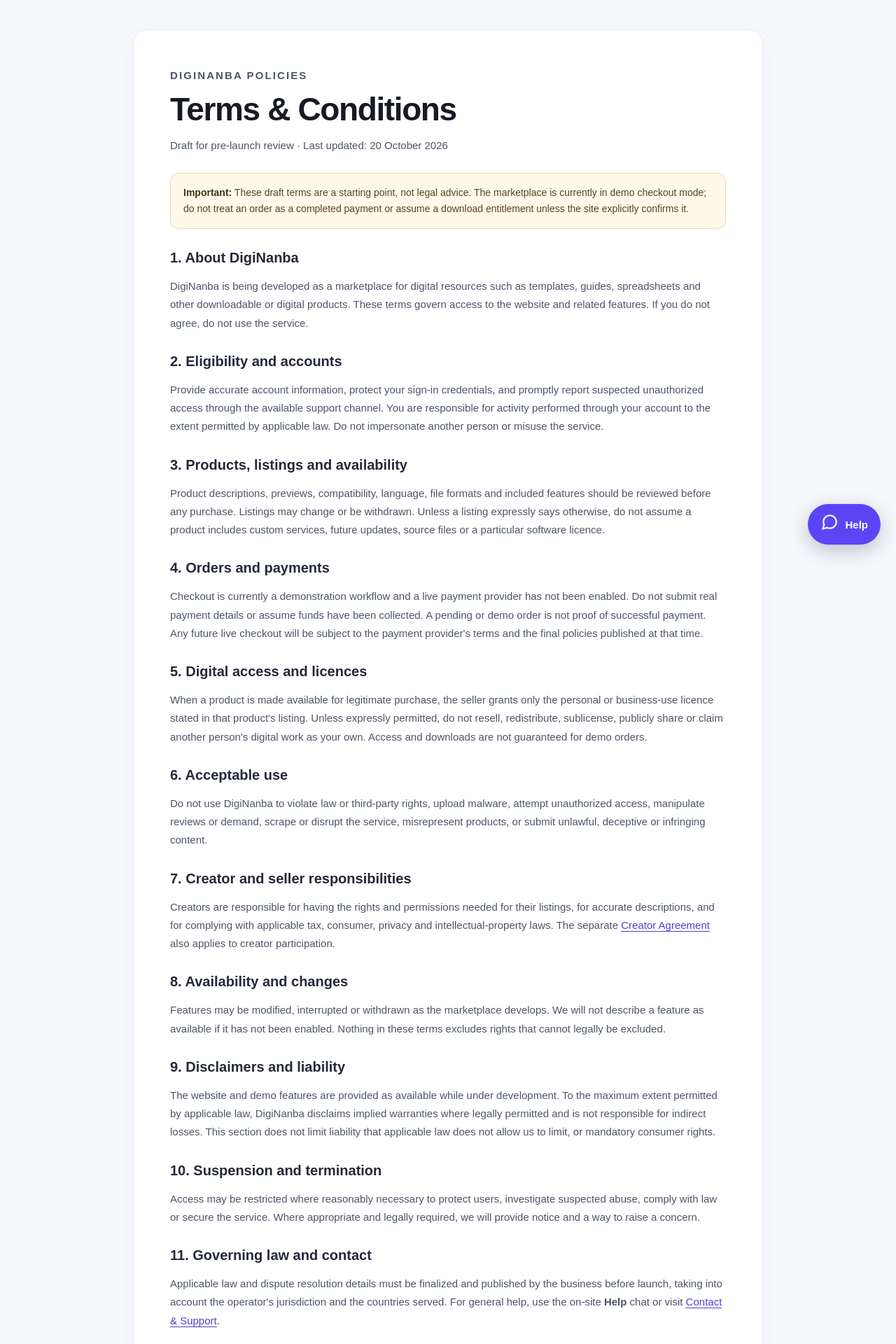
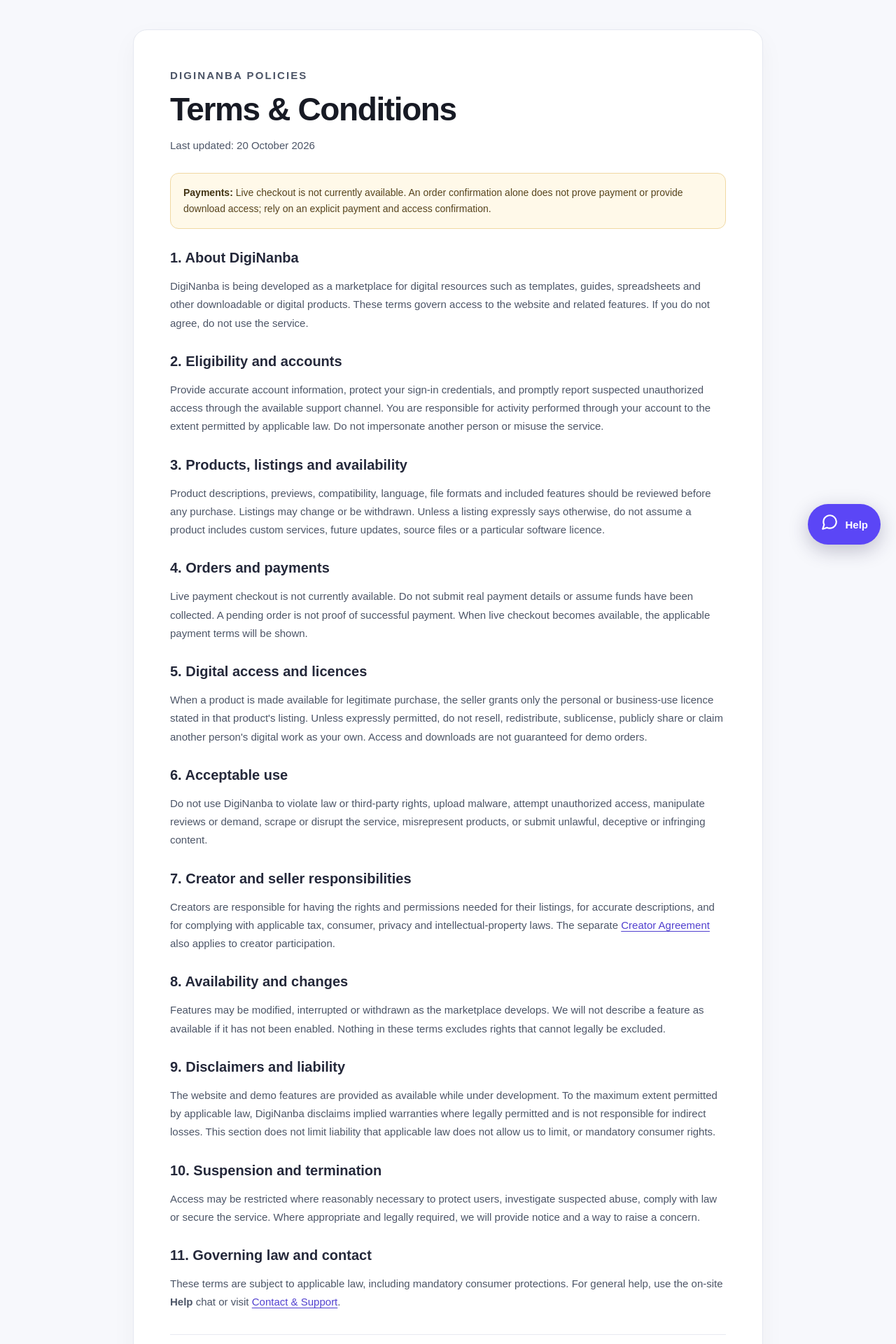
Before and after one commit to agnengineeringselectricals-crypto/diginanba, a Next.js app: page /terms in a window 1280 px wide. Shown: the top 1920 px of the page at 70% size. Built offline with nearby package versions, Linux system fonts and the light colour scheme.

Commit message:
Remove internal pre-launch notes from public policy pages

```diff
--- a/app/terms/page.tsx
+++ b/app/terms/page.tsx
@@ -3,19 +3,19 @@ import Link from 'next/link';
 export const metadata = { title: 'Terms & Conditions', description: 'Terms for using the DigiNanba digital-product marketplace.' };
 
 export default function TermsPage() {
-  return <main className="dn-legal-page"><div className="dn-legal-wrap"><p className="dn-legal-eyebrow">DIGINANBA POLICIES</p><h1>Terms &amp; Conditions</h1><p className="dn-legal-updated">Draft for pre-launch review · Last updated: 20 October 2026</p>
-    <div className="dn-legal-notice"><strong>Important:</strong> These draft terms are a starting point, not legal advice. The marketplace is currently in demo checkout mode; do not treat an order as a completed payment or assume a download entitlement unless the site explicitly confirms it.</div>
+  return <main className="dn-legal-page"><div className="dn-legal-wrap"><p className="dn-legal-eyebrow">DIGINANBA POLICIES</p><h1>Terms &amp; Conditions</h1><p className="dn-legal-updated">Last updated: 20 October 2026</p>
+    <div className="dn-legal-notice"><strong>Payments:</strong> Live checkout is not currently available. An order confirmation alone does not prove payment or provide download access; rely on an explicit payment and access confirmation.</div>
     <h2>1. About DigiNanba</h2><p>DigiNanba is being developed as a marketplace for digital resources such as templates, guides, spreadsheets and other downloadable or digital products. These terms govern access to the website and related features. If you do not agree, do not use the service.</p>
     <h2>2. Eligibility and accounts</h2><p>Provide accurate account information, protect your sign-in credentials, and promptly report suspected unauthorized access through the available support channel. You are responsible for activity performed through your account to the extent permitted by applicable law. Do not impersonate another person or misuse the service.</p>
     <h2>3. Products, listings and availability</h2><p>Product descriptions, previews, compatibility, language, file formats and included features should be reviewed before any purchase. Listings may change or be withdrawn. Unless a listing expressly says otherwise, do not assume a product includes custom services, future updates, source files or a particular software licence.</p>
-    <h2>4. Orders and payments</h2><p>Checkout is currently a demonstration workflow and a live payment provider has not been enabled. Do not submit real payment details or assume funds have been collected. A pending or demo order is not proof of successful payment. Any future live checkout will be subject to the payment provider's terms and the final policies published at that time.</p>
+    <h2>4. Orders and payments</h2><p>Live payment checkout is not currently available. Do not submit real payment details or assume funds have been collected. A pending order is not proof of successful payment. When live checkout becomes available, the applicable payment terms will be shown.</p>
     <h2>5. Digital access and licences</h2><p>When a product is made available for legitimate purchase, the seller grants only the personal or business-use licence stated in that product's listing. Unless expressly permitted, do not resell, redistribute, sublicense, publicly share or claim another person's digital work as your own. Access and downloads are not guaranteed for demo orders.</p>
     <h2>6. Acceptable use</h2><p>Do not use DigiNanba to violate law or third-party rights, upload malware, attempt unauthorized access, manipulate reviews or demand, scrape or disrupt the service, misrepresent products, or submit unlawful, deceptive or infringing content.</p>
     <h2>7. Creator and seller responsibilities</h2><p>Creators are responsible for having the rights and permissions needed for their listings, for accurate descriptions, and for complying with applicable tax, consumer, privacy and intellectual-property laws. The separate <Link href="/creator-agreement">Creator Agreement</Link> also applies to creator participation.</p>
     <h2>8. Availability and changes</h2><p>Features may be modified, interrupted or withdrawn as the marketplace develops. We will not describe a feature as available if it has not been enabled. Nothing in these terms excludes rights that cannot legally be excluded.</p>
     <h2>9. Disclaimers and liability</h2><p>The website and demo features are provided as available while under development. To the maximum extent permitted by applicable law, DigiNanba disclaims implied warranties where legally permitted and is not responsible for indirect losses. This section does not limit liability that applicable law does not allow us to limit, or mandatory consumer rights.</p>
     <h2>10. Suspension and termination</h2><p>Access may be restricted where reasonably necessary to protect users, investigate suspected abuse, comply with law or secure the service. Where appropriate and legally required, we will provide notice and a way to raise a concern.</p>
-    <h2>11. Governing law and contact</h2><p>Applicable law and dispute resolution details must be finalized and published by the business before launch, taking into account the operator's jurisdiction and the countries served. For general help, use the on-site <strong>Help</strong> chat or visit <Link href="/contact">Contact &amp; Support</Link>.</p>
+    <h2>11. Governing law and contact</h2><p>These terms are subject to applicable law, including mandatory consumer protections. For general help, use the on-site <strong>Help</strong> chat or visit <Link href="/contact">Contact &amp; Support</Link>.</p>
     <p className="dn-legal-related">Related: <Link href="/privacy">Privacy Policy</Link> · <Link href="/copyright">Copyright Policy</Link> · <Link href="/refunds">Refund &amp; Cancellation Policy</Link></p>
   </div></main>;
 }
```
